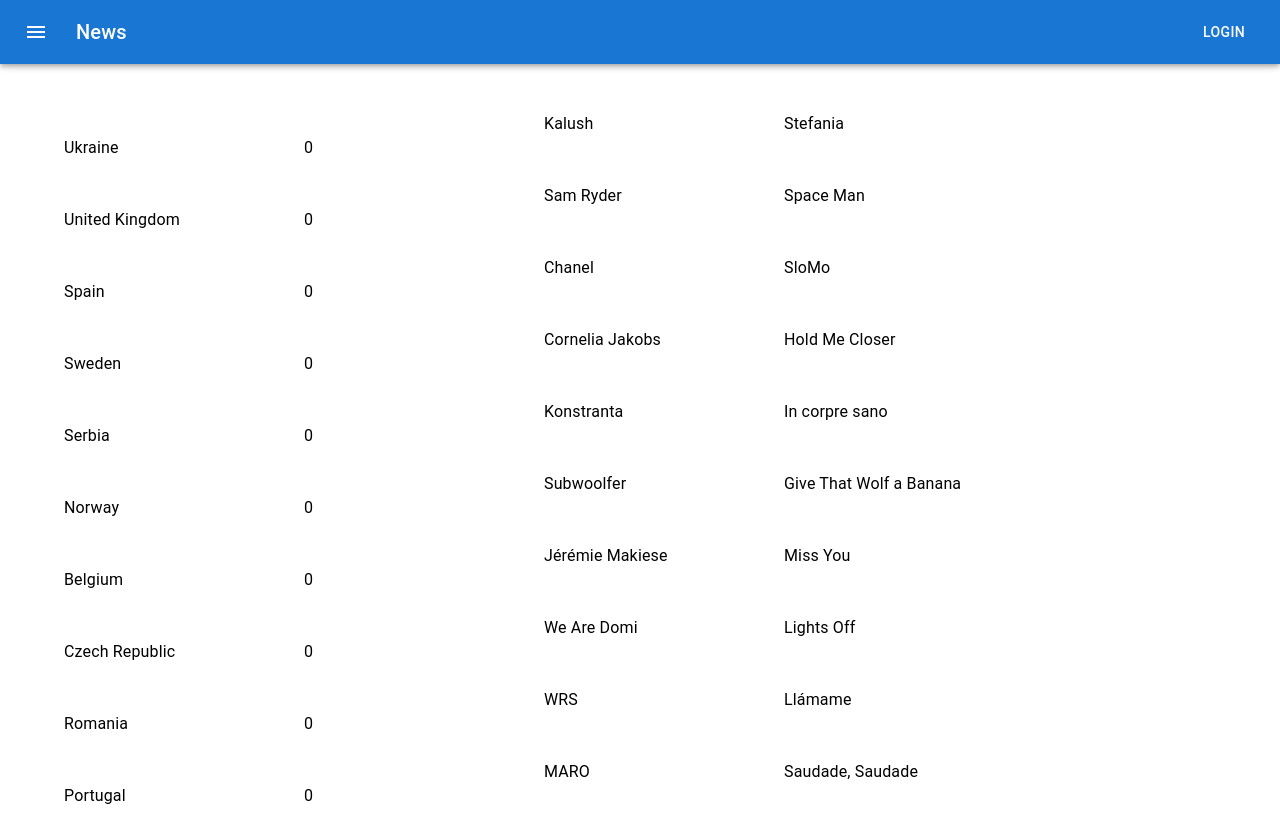
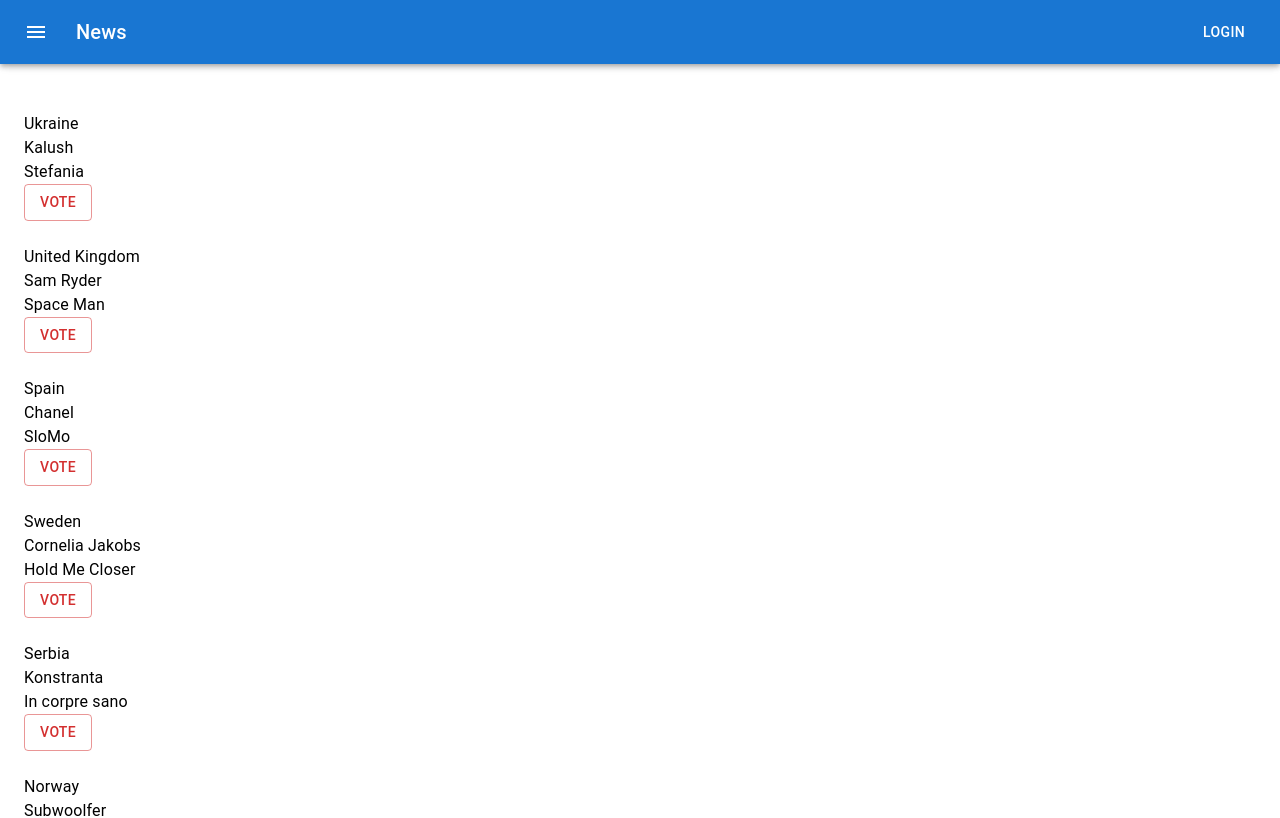
Before and after one commit to vilmis04/eurovision-watching-game-app, a React (Create React App) app: page / in a window 1280 px wide. Shown: the top 818 px of the page. Built offline with nearby package versions, Linux system fonts and the light colour scheme.

Commit message:
FEAT | create voting button, update visuals

```diff
--- a/src/components/TableEntryRow/TableEntryRow.styles.ts
+++ b/src/components/TableEntryRow/TableEntryRow.styles.ts
@@ -3,6 +3,7 @@ import { Theme } from "@mui/material";
 export default (theme: Theme) => ({
   container: {
     display: "flex",
+    justifyContent: "space-between",
     width: "100%",
     maxWidth: 1200,
     margin: "auto",
@@ -12,7 +13,7 @@ export default (theme: Theme) => ({
       paddingRight: theme.spacing(1),
     },
     "& div": {
-      minWidth: theme.spacing(30),
+      width: "100%",
     },
   },
 });
--- a/src/components/TableEntryRow/TableEntryRow.tsx
+++ b/src/components/TableEntryRow/TableEntryRow.tsx
@@ -1,46 +1,35 @@
 import { Grid, useTheme, Typography } from "@mui/material";
+import VoteButton from "../VoteButton/VoteButton";
 import useStyles from "./TableEntryRow.styles";
 
 interface ITableEntryRowProps {
-  id?: string;
   country: string;
-  countryCode: string;
   artist: string;
   song: string;
-  flag?: string;
-  picture?: string;
-  order?: string;
-  points?: string;
-  rank?: string;
   isHeader?: boolean;
 }
 
-const TableEntryRow = (tableEntryRowProps: ITableEntryRowProps) => {
+const TableEntryRow = ({
+  country,
+  artist,
+  song,
+  isHeader = false,
+}: ITableEntryRowProps) => {
   const classes = useStyles(useTheme());
 
   return (
-    <Grid container item sx={classes.container}>
+    <Grid container item lg={12} md={6} sm={4} sx={classes.container}>
       <Grid item>
-        <Typography variant="body1">{tableEntryRowProps.order}</Typography>
-      </Grid>
-      <Grid item></Grid>
-      <Grid item>
-        <Typography variant="body1">{tableEntryRowProps.artist}</Typography>
+        <Typography variant="body1">{country}</Typography>
       </Grid>
       <Grid item>
-        <Typography variant="body1">{tableEntryRowProps.song}</Typography>
+        <Typography variant="body1">{artist}</Typography>
       </Grid>
       <Grid item>
-        <Typography variant="body1">{tableEntryRowProps.country}</Typography>
+        <Typography variant="body1">{song}</Typography>
       </Grid>
       <Grid item>
-        <Typography variant="body1">{tableEntryRowProps.rank}</Typography>
-      </Grid>
-      <Grid item>
-        <Typography variant="body1">{tableEntryRowProps.flag}</Typography>
-      </Grid>
-      <Grid item>
-        <Typography variant="body1">{tableEntryRowProps.picture}</Typography>
+        <VoteButton country={country} vote={undefined} />
       </Grid>
     </Grid>
   );
--- /dev/null
+++ b/src/components/VoteButton/VoteButton.tsx
@@ -0,0 +1,16 @@
+import { Button } from "@mui/material";
+
+interface IVoteButtonProps {
+  country: string;
+  vote?: "1" | "2-5" | "5-10" | "10-15" | "15-20" | "20-25";
+}
+
+const VoteButton: React.FC<IVoteButtonProps> = ({ country, vote }) => {
+  return (
+    <Button variant="outlined" color={vote ? "success" : "error"}>
+      {vote ?? "Vote"}
+    </Button>
+  );
+};
+
+export default VoteButton;
--- a/src/components/VotingTable/VotingTable.styles.ts
+++ b/src/components/VotingTable/VotingTable.styles.ts
@@ -1,8 +1,10 @@
 import { Theme } from "@mui/material";
 
-export default (theme: Theme) => ({
+export default ({ spacing }: Theme) => ({
   tableContainer: {
     display: "flex",
-    paddingTop: theme.spacing(3),
+    flexDirection: "columns",
+    alignItems: "center",
+    paddingTop: spacing(3),
   },
 });
--- a/src/components/VotingTable/VotingTable.tsx
+++ b/src/components/VotingTable/VotingTable.tsx
@@ -9,7 +9,7 @@ const VotingTable = () => {
   return (
     <Grid container sx={classes.tableContainer}>
       {data.EV22.map((row) => (
-        <TableEntryRow {...row} />
+        <TableEntryRow {...row} key={row.country} />
       ))}
     </Grid>
   );
```
